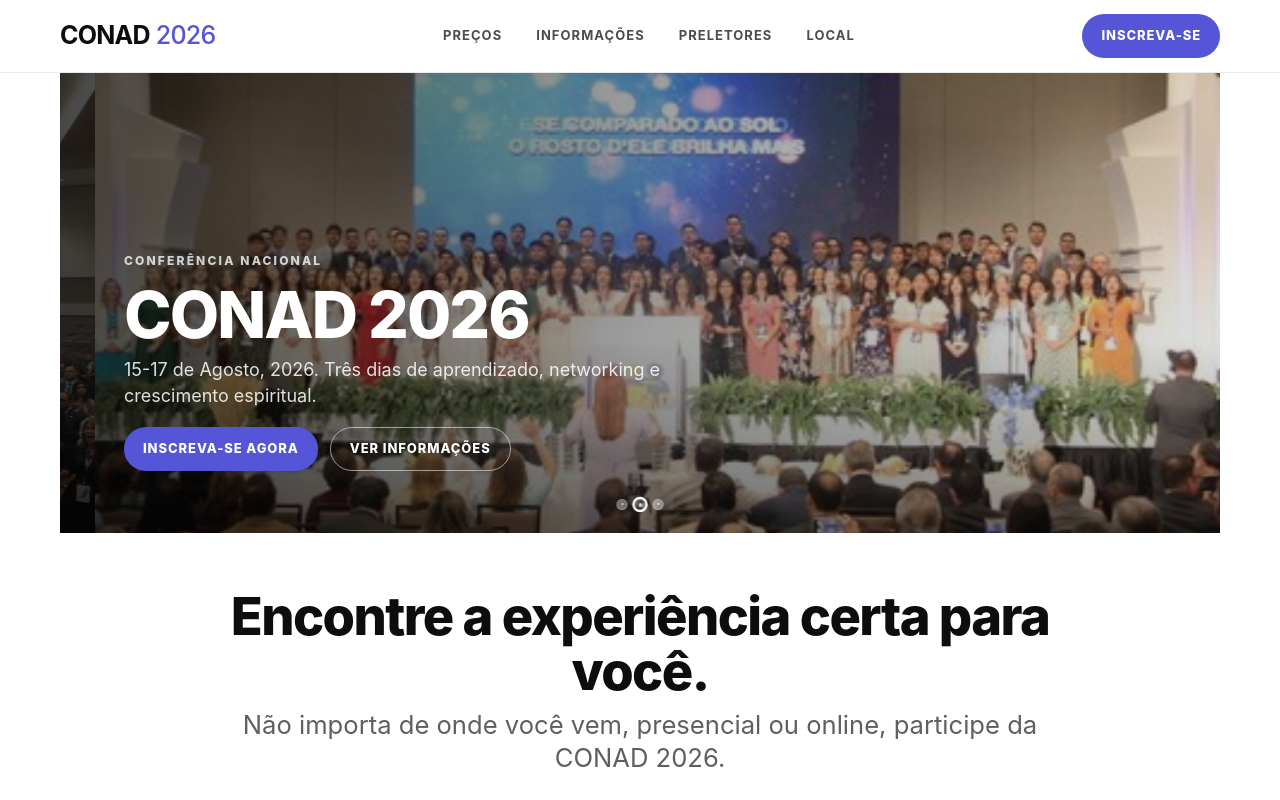
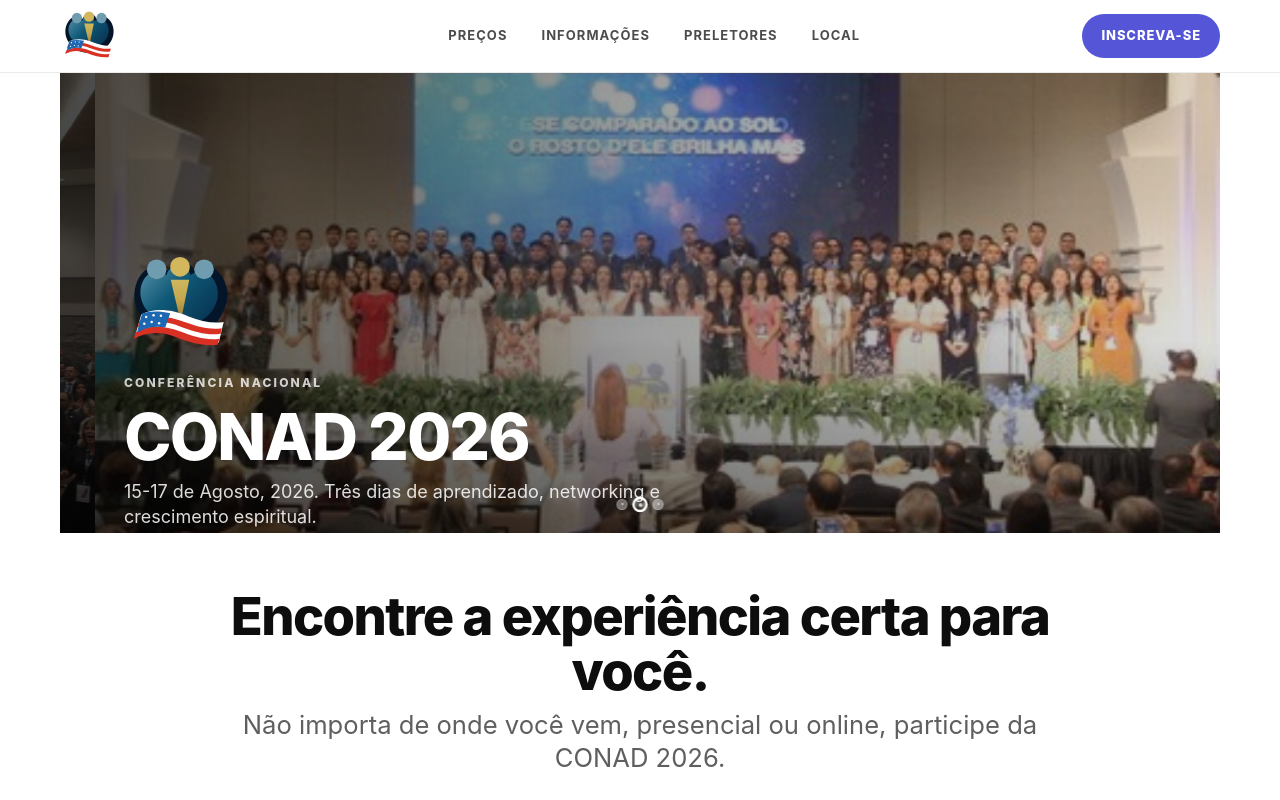
Before and after one commit to dariomigliaccio-new/conad2026, a Next.js app: page / in a window 1280 px wide. Shown: the top 800 px of the page. Built offline with nearby package versions, Linux system fonts and the light colour scheme.

Commit message:
feat(home): add conad logo

```diff
--- a/src/app/globals.css
+++ b/src/app/globals.css
@@ -52,19 +52,14 @@ a {
 
 .brand {
   display: inline-flex;
-  align-items: baseline;
-  gap: 6px;
-  font-size: 25px;
-  letter-spacing: -.03em;
+  align-items: center;
+  width: 166px;
 }
 
-.brand span {
-  font-weight: 700;
-}
-
-.brand strong {
-  color: var(--accent);
-  font-weight: 500;
+.brand img {
+  display: block;
+  width: 100%;
+  height: auto;
 }
 
 .mainNav {
@@ -156,6 +151,13 @@ a {
   margin-left: clamp(28px, 5vw, 72px);
   color: #fff;
   animation: heroCopyIn .85s cubic-bezier(.2, .8, .2, 1) both;
+}
+
+.heroLogo {
+  display: block;
+  width: min(320px, 58vw);
+  height: auto;
+  margin: 0 0 18px;
 }
 
 .heroEyebrow,
@@ -516,7 +518,7 @@ a {
   }
 
   .brand {
-    font-size: 22px;
+    width: 136px;
   }
 
   .headerCta {
--- a/src/app/page.tsx
+++ b/src/app/page.tsx
@@ -9,8 +9,13 @@ export default function Home() {
       <header className="siteHeaderWrap">
         <div className="siteHeader">
           <a className="brand" href="#" aria-label="CONAD 2026">
-            <span>CONAD</span>
-            <strong>2026</strong>
+            <Image
+              src="/images/conad-logo.svg"
+              width={520}
+              height={168}
+              alt="CONAD"
+              priority
+            />
           </a>
           <nav className="mainNav" aria-label="Navegacao principal">
             <a href="#planos">Preços</a>
--- a/src/components/HeroCarousel.tsx
+++ b/src/components/HeroCarousel.tsx
@@ -82,6 +82,14 @@ export function HeroCarousel({ slides }: HeroCarouselProps) {
       <div className="heroOverlay" />
 
       <div className="heroContent" key={activeIndex}>
+        <Image
+          src="/images/conad-logo.svg"
+          width={520}
+          height={168}
+          alt="CONAD"
+          className="heroLogo"
+          priority
+        />
         <p className="heroEyebrow">{activeSlide.eyebrow}</p>
         <h1>{activeSlide.title}</h1>
         <p className="heroLead">{activeSlide.lead}</p>
```
Also changed, not shown: public/images/conad-logo.svg (added).
